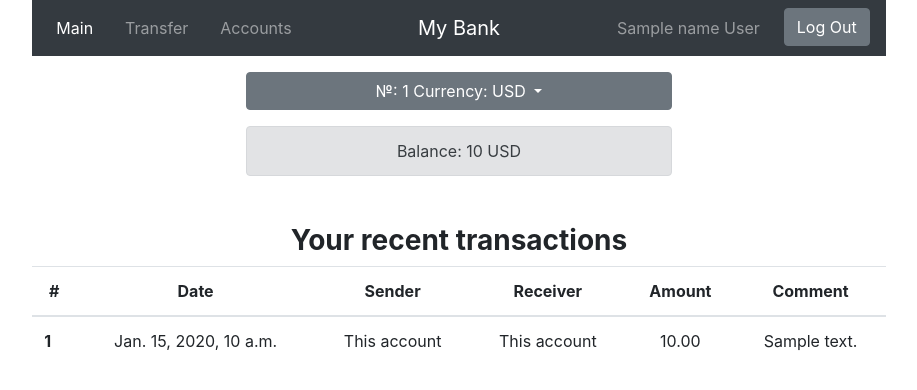
After one commit to yaskev/mybank, a Django app: template mybank/mybank/templates/main.html in a window 1280 px wide. The commit adds this page. Shown: the top 390 px of the page, without its empty margins (181-1098 px from the left). Run offline with Django 3.2, Linux system fonts and the light colour scheme; tables that the repository leaves empty hold one stand-in row (values such as "Sample post"); the template is opened without the code that fills it: values that come from a table or form of the project are taken from there, most other values are stand-ins (such as "Sample title", 1, 10 or a date in 2020); some libraries are stand-ins or nearby versions.

Commit message:
Transaction history interface

```diff
--- /dev/null
+++ b/mybank/mybank/context.py
@@ -0,0 +1,22 @@
+from .models import User, Client
+
+
+def users(request):
+    context = {}
+    if request.user.is_authenticated:
+        username = request.user.username
+        user = User.objects.get(username=username)
+        context['name'] = user.first_name
+        context['surname'] = user.last_name
+
+    return context
+
+
+def account(request):
+    context = {}
+    if request.user.is_authenticated:
+        username = request.user.username
+        client = Client.objects.get(username=username)
+        context['accounts'] = client.accounts.all()
+
+    return context
--- /dev/null
+++ b/mybank/mybank/exceptions.py
@@ -0,0 +1,3 @@
+class InvalidCurrencyError(Exception):
+    def __init__(self, *args, **kwargs):
+        super().__init__(self, 'Invalid currency')
--- a/mybank/mybank/models.py
+++ b/mybank/mybank/models.py
@@ -6,27 +6,24 @@ from django.core.validators import MinValueValidator, MaxValueValidator
 
 from django.contrib.auth.models import User
 
-LAST_CREATED_ACCOUNT_NO = 1000000
+from .exceptions import InvalidCurrencyError
 
 
 class Account(models.Model):
     """Class for storing financial data"""
-    def __init__(self):
-        global LAST_CREATED_ACCOUNT_NO
-        LAST_CREATED_ACCOUNT_NO += 1
-
     CURRENCY_CHOICES = (
-        ('rur', 'RUR'),
-        ('usd', 'USD'),
-        ('eur', 'EUR'),
+        ('RUR', 'RUR'),
+        ('USD', 'USD'),
+        ('EUR', 'EUR'),
     )
     currency = models.CharField(max_length=3, choices=CURRENCY_CHOICES,
-                                default='rur')
-    account_no = models.IntegerField(default=LAST_CREATED_ACCOUNT_NO)
-    balance = models.DecimalField(max_digits=15, decimal_places=2)
+                                default='RUR')
+    balance = models.DecimalField(max_digits=15, decimal_places=2, default=0)
+    owner = models.ForeignKey('Client', on_delete=models.CASCADE,
+                              related_name='accounts', null=True)
 
 
-class TransactionHistory(models.Model):
+class Transaction(models.Model):
     """Stores the movements of money"""
     sender = models.ForeignKey(Account, on_delete=models.PROTECT,
                                related_name='outgoing')
@@ -34,17 +31,26 @@ class TransactionHistory(models.Model):
                                  related_name='incoming')
     amount = models.DecimalField(max_digits=15, decimal_places=2)
     comment = models.CharField(max_length=255)
-    transaction_dttm = models.DateTimeField(default=timezone.now)
+    t_dttm = models.DateTimeField(default=timezone.now)
+
+    class Meta:
+        ordering = ['-t_dttm']
 
 
 class Client(User):
     """The model of a client with account info and priority level"""
-    accounts = models.ForeignKey(Account, on_delete=models.CASCADE,
-                                 related_name='owner', null=True)
     level = models.PositiveSmallIntegerField(validators=[
                                              MinValueValidator(1),
                                              MaxValueValidator(3)],
                                              default=1)
+
+    def add_account(self, currency, balance):
+        if currency not in ['RUR', 'USD', 'EUR']:
+            raise InvalidCurrencyError()
+        Account.objects.create(currency=currency, balance=balance, owner=self)
+
+    def delete_account(self, account_no):
+        Account.objects.filter(id=account_no).delete()
 
 
 class Admin(User):
--- a/mybank/mybank/settings.py
+++ b/mybank/mybank/settings.py
@@ -17,6 +17,8 @@ BASE_DIR = os.path.dirname(os.path.dirname(os.path.abspath(__file__)))
 
 LOGIN_URL = '/login'
 LOGIN_REDIRECT_URL = '/feed'
+LOGOUT_REDIRECT_URL = '/login'
+
 # Quick-start development settings - unsuitable for production
 # See https://docs.djangoproject.com/en/2.2/howto/deployment/checklist/
 
@@ -64,6 +66,8 @@ TEMPLATES = [
                 'django.template.context_processors.request',
                 'django.contrib.auth.context_processors.auth',
                 'django.contrib.messages.context_processors.messages',
+                'mybank.context.users',
+                'mybank.context.account',
             ],
         },
     },
--- /dev/null
+++ b/mybank/mybank/templates/accounts.html
@@ -0,0 +1 @@
+{% extends "base.html" %}
--- a/mybank/mybank/templates/base.html
+++ b/mybank/mybank/templates/base.html
@@ -11,7 +11,7 @@
     <link rel="stylesheet" href="{% static 'css/navbar.css' %}">
     <link rel="stylesheet" href="https://use.fontawesome.com/releases/v5.6.3/css/all.css" integrity="sha384-50oBUHEmvpQ+1lW4y57PTFmhCaXp0ML5d60M1M7uH2+nqUivzIebhndOJK28anvf" crossorigin="anonymous">
 
-    <title> Feed </title>
+    <title> {% block title %} Feed {% endblock %} </title>
   </head>
 
   <body>
@@ -37,15 +37,16 @@
     <div class="navbar-collapse collapse w-100 order-3 dual-collapse2">
         <ul class="navbar-nav ml-auto">
             <li class="navbar-text">
-                Name Surname
+                {{ name }} {{ surname }}
             </li>
             <li class="nav-item pl-4">
                 <a href="/logout" class="btn btn-secondary my-2 my-sm-0"> Log Out </a>
             </li>
         </ul>
     </div>
-</nav>
+    </nav>
 
+    {% block next %}  {% endblock %}
 
     <script src="https://code.jquery.com/jquery-3.3.1.slim.min.js" integrity="sha384-q8i/X+965DzO0rT7abK41JStQIAqVgRVzpbzo5smXKp4YfRvH+8abtTE1Pi6jizo" crossorigin="anonymous"></script>
     <script src="https://cdnjs.cloudflare.com/ajax/libs/popper.js/1.14.7/umd/popper.min.js" integrity="sha384-UO2eT0CpHqdSJQ6hJty5KVphtPhzWj9WO1clHTMGa3JDZwrnQq4sF86dIHNDz0W1" crossorigin="anonymous"></script>
--- a/mybank/mybank/templates/feed.html
+++ b/mybank/mybank/templates/feed.html
@@ -0,0 +1,27 @@
+{% extends "base.html" %}
+
+{% block next %}
+    <div class="dropdown">
+        <button class="btn btn-secondary dropdown-toggle col-lg-4 offset-4 mt-3" type="button" id="dropdownMenuButton" data-toggle="dropdown" aria-haspopup="true" aria-expanded="false">
+            {% block button_text %} All accounts {% endblock %}
+        </button>
+        <div class="dropdown-menu col-lg-4" aria-labelledby="dropdownMenuButton">
+            {% for acc in accounts %}
+                <a class="dropdown-item" href={{ acc.id }}> №: {{ acc.id }} Currency: {{ acc.currency }} </a>
+            {% endfor %}
+        </div>
+    </div>
+
+    {% block balance %} {% endblock %}
+
+    <div class="container mt-5" align="center">
+    <h3><b> Your recent transactions </b></h3>
+    </div>
+
+    {% block table %}
+    <div class="container mt-5" align="center">
+    <h4> Choose your account to see history </h4>
+    </div>
+    {% endblock %}
+
+{% endblock %}
--- /dev/null
+++ b/mybank/mybank/templates/main.html
@@ -0,0 +1,43 @@
+{% extends "feed.html" %}
+{% block button_text %} №: {{ chosen_account.id }} Currency: {{ chosen_account.currency }} {% endblock %}
+{% block balance %}
+    <div class="alert alert-secondary col-lg-4 offset-4 mt-3" align="center" role="alert">
+        Balance: {{ chosen_account.balance }} {{ chosen_account.currency }}
+    </div>
+{% endblock %}
+
+{% block table %}
+<table class="table table-hover col-lg-8 offset-2">
+    <thead>
+        <tr  align="center">
+        <th  scope="col">#</th>
+        <th  scope="col">Date</th>
+        <th  scope="col">Sender</th>
+        <th  scope="col">Receiver</th>
+        <th  scope="col">Amount</th>
+        <th  scope="col">Comment</th>
+        </tr>
+    </thead>
+        <tbody>
+            {% for t in trans %}
+            <tr>
+                <th scope="row"> {{ forloop.counter }} </th>
+                <td align="center"> {{ t.t_dttm }} </td>
+                {% if t.sender.id == chosen_account.id %}
+                    <td  align="center"> This account </td>
+                {% else %}
+                    <td  align="center"> {{ t.sender.id }} </td>
+                {% endif %}
+                {% if t.receiver.id == chosen_account.id %}
+                    <td  align="center"> This account </td>
+                {% else %}
+                    <td  align="center"> {{ t.sender.id }} </td>
+                {% endif %}
+                <td  align="center"> {{ t.amount }} </td>
+                <td  align="center"> {{ t.comment }} </td>
+            </tr>
+            {% endfor %}
+        </tbody>
+</table>
+
+{% endblock %}
--- a/mybank/mybank/urls.py
+++ b/mybank/mybank/urls.py
@@ -16,14 +16,16 @@ Including another URLconf
 from django.contrib import admin
 from django.urls import path
 
-from django.contrib.auth.views import LoginView
+from django.contrib.auth.views import LoginView, LogoutView
 from django.views.generic import TemplateView
 
-from .views import SignUpView
+from .views import SignUpView, MainView
 
 urlpatterns = [
     path('admin/', admin.site.urls),
     path('login/', LoginView.as_view(template_name='login.html')),
     path('signup/', SignUpView.as_view()),
-    path('feed/', TemplateView.as_view(template_name='base.html')),
+    path('feed/<int:account>', MainView.as_view()),
+    path('feed/', TemplateView.as_view(template_name='feed.html')),
+    path('logout/', LogoutView.as_view()),
 ]
```
Also changed, not shown: mybank/mybank/views.py (+19 -6 lines), mybank/mybank/migrations/0001_initial.py, mybank/mybank/migrations/0002_auto_20190420_1632.py (added), mybank/mybank/migrations/0003_auto_20190421_1251.py (added).
